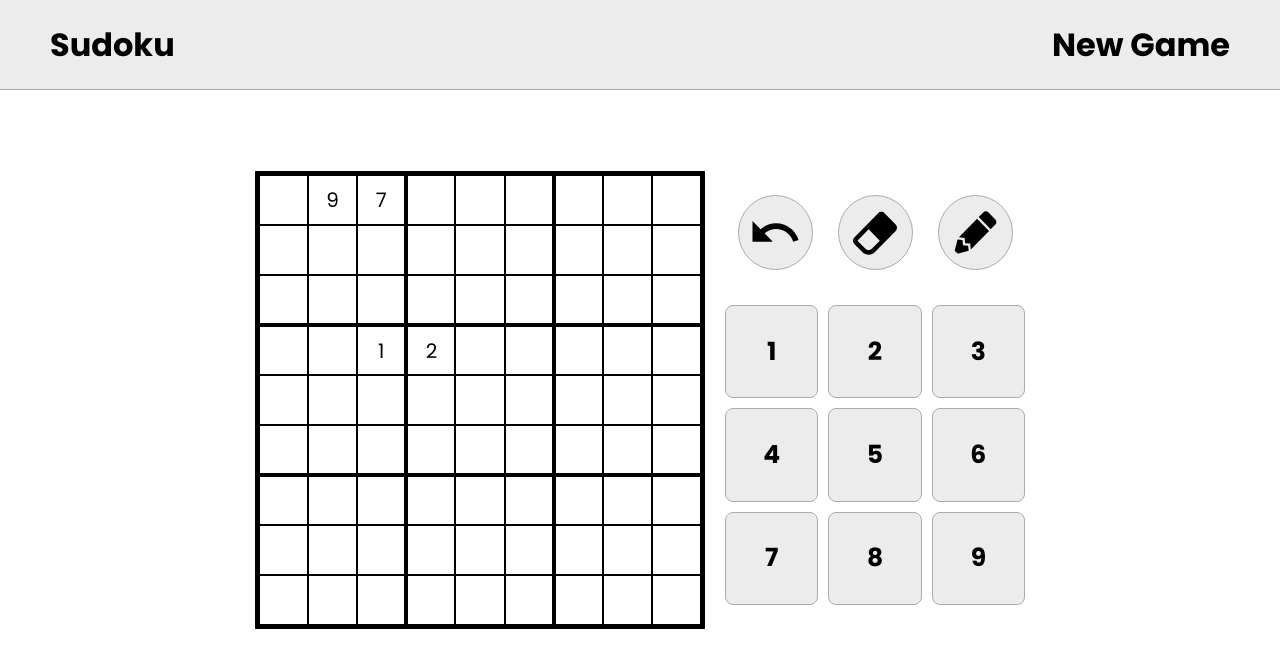
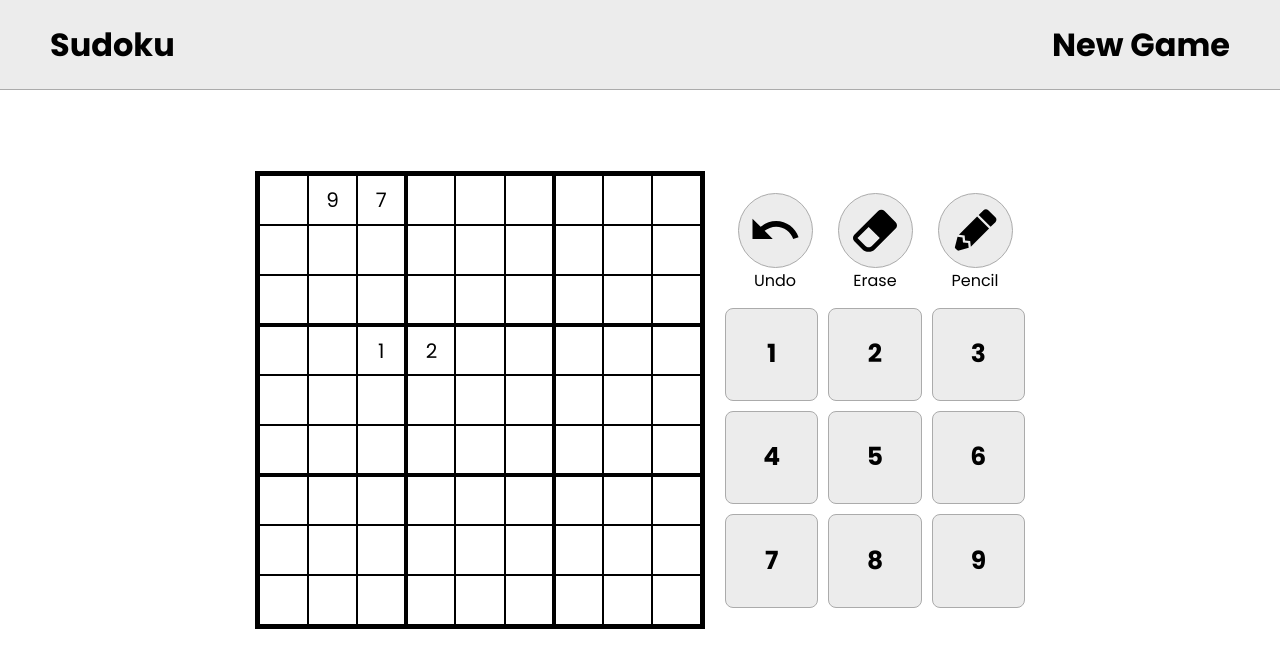
Before and after one commit to drew18moore/sudoku-react, a React (Vite) app: page / in a window 1280 px wide. Shown: the top 668 px of the page. Built offline with nearby package versions, Linux system fonts and the light colour scheme.

Commit message:
Added words undo, erase, and pencil under buttons

```diff
--- a/src/app.css
+++ b/src/app.css
@@ -14,7 +14,7 @@
 .buttons {
   display: flex;
   flex-direction: column;
-  gap: 35px;
+  gap: 15px;
   height: fit-content;
   margin: auto;
   /* outline: 1px solid red; */
--- a/src/components/FunctionButtons/FunctionButtons.tsx
+++ b/src/components/FunctionButtons/FunctionButtons.tsx
@@ -4,14 +4,25 @@ import "./functionButtons.css"
 const FunctionButtons: React.FC = () => {
   return (
     <div className="function-buttons">
-      <div className="fn-btn undo">
-        <img src="undo.svg" alt="undo"></img>
+      <div className="fn-btn-wrapper">
+        <div className="fn-btn">
+          <img src="undo.svg" alt="undo"></img>
+        </div>
+        Undo
       </div>
-      <div className="fn-btn erase">
-        <img src="eraser.svg" alt="eraser" />
+
+      <div className="fn-btn-wrapper">
+        <div className="fn-btn">
+          <img src="eraser.svg" alt="eraser" />
+        </div>
+        Erase
       </div>
-      <div className="fn-btn notes">
-        <img src="lead-pencil.svg" alt="pencil" />
+
+      <div className="fn-btn-wrapper">
+        <div className="fn-btn">
+          <img src="lead-pencil.svg" alt="pencil" />
+        </div>
+        Pencil
       </div>
     </div>
   )
--- a/src/components/FunctionButtons/functionButtons.css
+++ b/src/components/FunctionButtons/functionButtons.css
@@ -1,7 +1,12 @@
+.fn-btn-wrapper {
+  text-align: center;
+}
+
 .function-buttons {
   display: flex;
   justify-content: space-around;
 }
+
 .fn-btn  {
   display: flex;
   justify-content: center;
```
